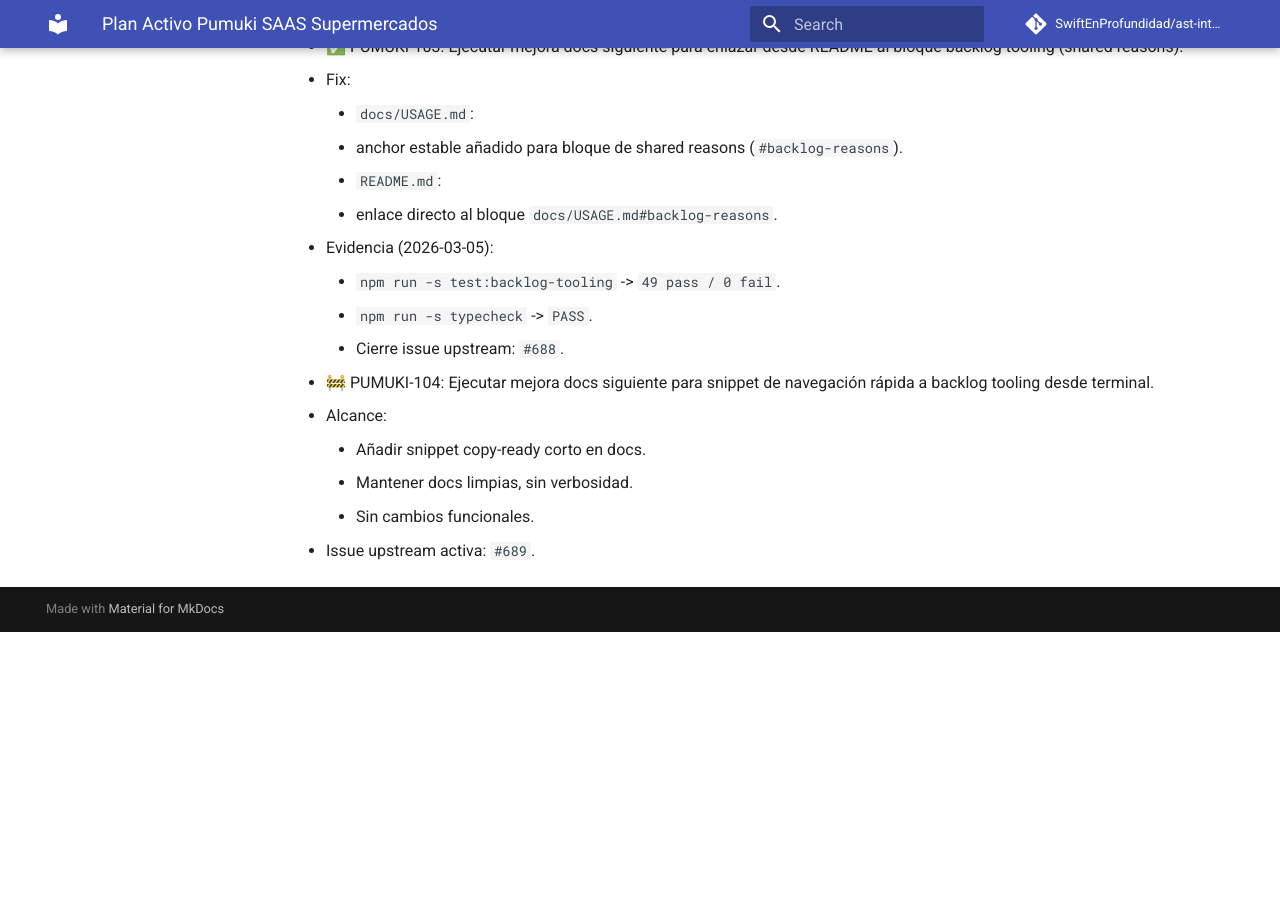
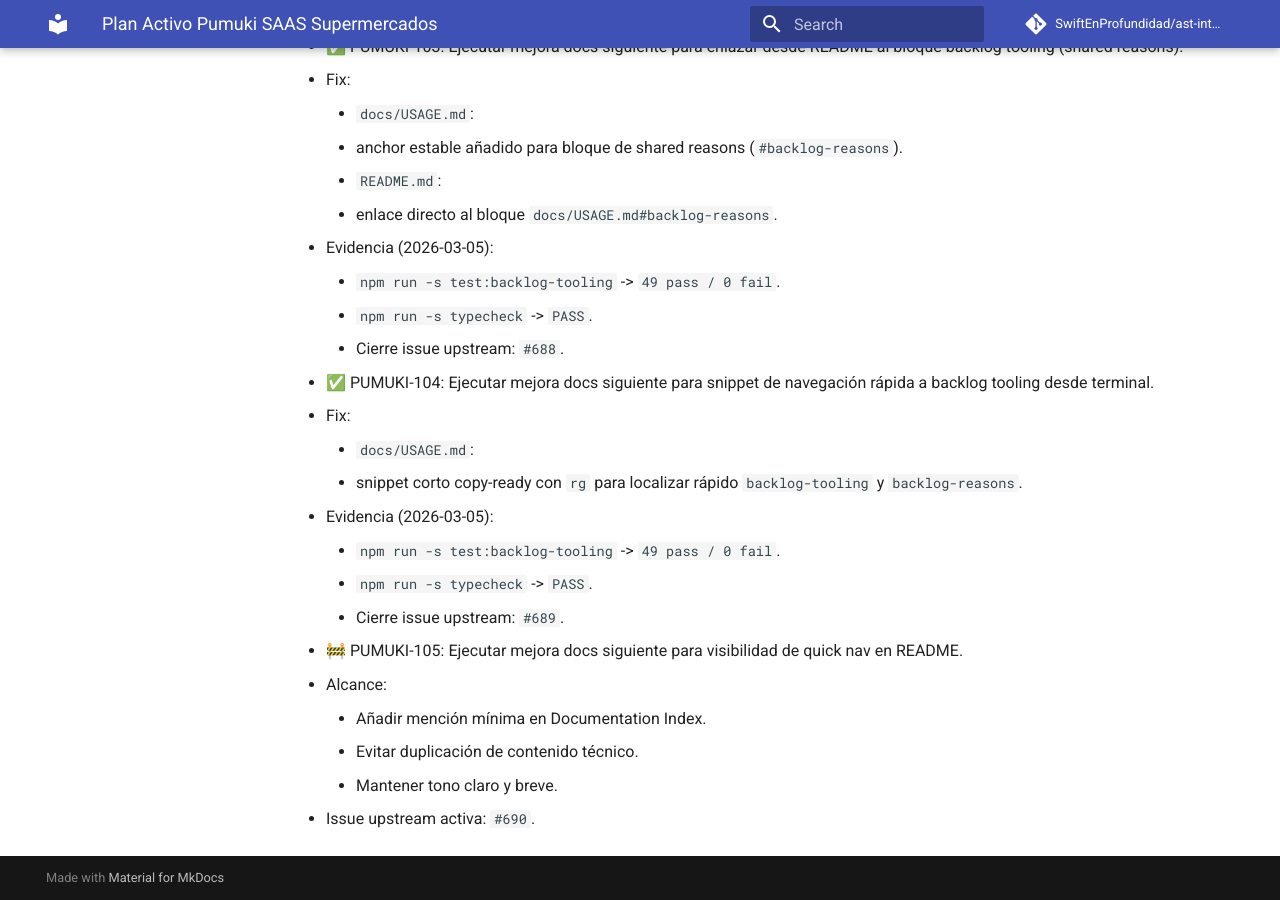
Before and after one commit to SwiftEnProfundidad/ast-intelligence-hooks, an MkDocs documentation site: the page built from docs/seguimiento-activo-pumuki-saas-supermercados.md, in a window 1280 px wide and 900 px high, scrolled down 44447 px. Built offline with MkDocs 1.6.1 and Material for MkDocs 9.7.7, drawn with Linux system fonts in a browser that asks for light colours; comment, search, counter and statistics services are not loaded; before the commit the page ends 45079 px from its top, so only the background shows below that.

Commit message:
docs(backlog): add terminal quick-nav snippet

```diff
--- a/docs/seguimiento-activo-pumuki-saas-supermercados.md
+++ b/docs/seguimiento-activo-pumuki-saas-supermercados.md
@@ -1215,9 +1215,18 @@
     - `npm run -s typecheck` -> `PASS`.
     - Cierre issue upstream: `#688`.
 
-- 🚧 PUMUKI-104: Ejecutar mejora docs siguiente para snippet de navegación rápida a backlog tooling desde terminal.
+- ✅ PUMUKI-104: Ejecutar mejora docs siguiente para snippet de navegación rápida a backlog tooling desde terminal.
+  - Fix:
+    - `docs/USAGE.md`:
+      - snippet corto copy-ready con `rg` para localizar rápido `backlog-tooling` y `backlog-reasons`.
+  - Evidencia (2026-03-05):
+    - `npm run -s test:backlog-tooling` -> `49 pass / 0 fail`.
+    - `npm run -s typecheck` -> `PASS`.
+    - Cierre issue upstream: `#689`.
+
+- 🚧 PUMUKI-105: Ejecutar mejora docs siguiente para visibilidad de quick nav en README.
   - Alcance:
-    - Añadir snippet copy-ready corto en docs.
-    - Mantener docs limpias, sin verbosidad.
-    - Sin cambios funcionales.
-  - Issue upstream activa: `#689`.
+    - Añadir mención mínima en Documentation Index.
+    - Evitar duplicación de contenido técnico.
+    - Mantener tono claro y breve.
+  - Issue upstream activa: `#690`.
```
Also changed, not shown: docs/USAGE.md (+6 -0 lines), docs/registro-maestro-de-seguimiento.md (+2 -2 lines).
